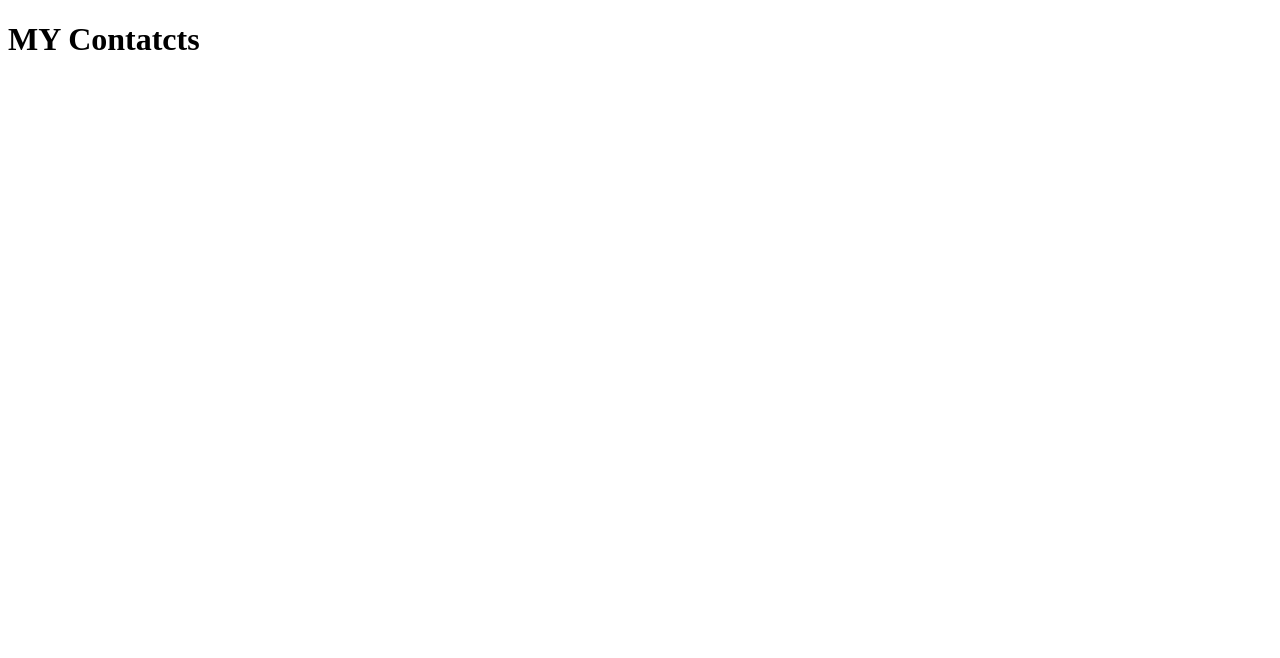
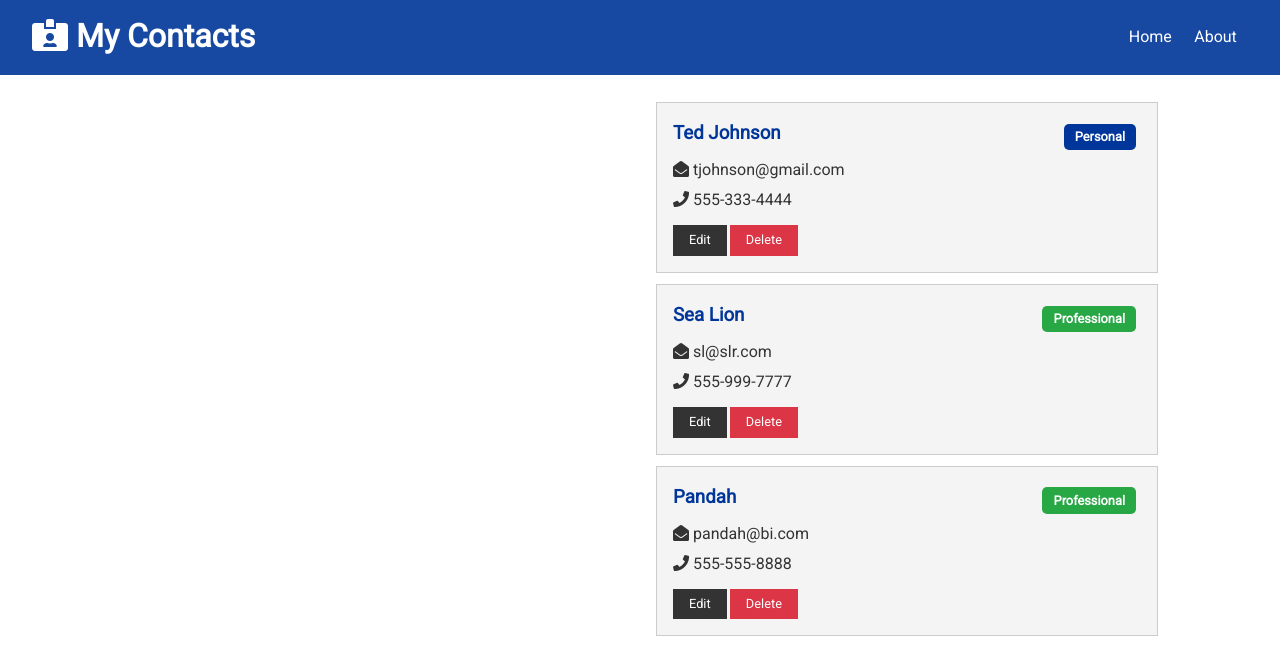
Before and after one commit to 1mauricio4/my-contacts, a React (Create React App) app in the folder client/: page / in a window 1280 px wide. Shown: the top 658 px of the page. Built offline with nearby package versions, Linux system fonts and the light colour scheme.

Commit message:
Add initial components and context api

```diff
--- a/client/src/App.css
+++ b/client/src/App.css
@@ -1,8 +1,8 @@
-@import url("https://fonts.googleapis.com/css?family=Roboto");
+@import url('https://fonts.googleapis.com/css?family=Roboto');
 
 /* Global Styles */
 :root {
-  --primary-color: #345567;
+  --primary-color: #003699;
   --dark-color: #333333;
   --light-color: #f4f4f4;
   --danger-color: #dc3545;
@@ -16,7 +16,7 @@
 }
 
 body {
-  font-family: "Roboto", sans-serif;
+  font-family: 'Roboto', sans-serif;
   font-size: 1rem;
   line-height: 1.6;
   background-color: #fff;
@@ -78,14 +78,6 @@
   color: var(--dark-color);
 }
 
-.text-success {
-  color: var(--success-color);
-}
-
-.text-danger {
-  color: var(--danger-color);
-}
-
 .text-center {
   text-align: center;
 }
@@ -96,17 +88,6 @@
 
 .text-left {
   text-align: left;
-}
-
-/* Center All */
-.all-center {
-  display: flex;
-  flex-direction: column;
-  width: 100%;
-  margin: auto;
-  justify-content: center;
-  align-items: center;
-  text-align: center;
 }
 
 /* Cards */
@@ -181,7 +162,7 @@
 .grid-2 {
   display: grid;
   grid-template-columns: repeat(2, 1fr);
-  grid-gap: 1rem;
+  grid-gap: 2rem;
 }
 
 .grid-3 {
@@ -193,7 +174,13 @@
 .grid-4 {
   display: grid;
   grid-template-columns: repeat(4, 1fr);
-  grid-gap: 1rem;
+  grid-gap: 2rem;
+}
+
+.grid-2-3 {
+  display: grid;
+  grid-template-columns: 2fr 3fr;
+  grid-gap: 2rem;
 }
 
 .btn {
@@ -227,7 +214,6 @@
 }
 
 .badge {
-  display: inline-block;
   font-size: 0.8rem;
   padding: 0.2rem 0.7rem;
   text-align: center;
@@ -318,10 +304,10 @@
   color: #888;
 }
 
-input[type="text"],
-input[type="email"],
-input[type="password"],
-input[type="date"],
+input[type='text'],
+input[type='email'],
+input[type='password'],
+input[type='date'],
 select,
 textarea {
   display: block;
@@ -331,9 +317,30 @@
   border: 1px solid #ccc;
 }
 
-input[type="submit"],
+input[type='submit'],
 button {
   font: inherit;
+}
+
+.form-group {
+  margin: 1.2rem 0;
+}
+
+.form-group input {
+  margin: 0.2rem 0;
+}
+
+.form-container {
+  max-width: 500px;
+  margin: 2rem auto;
+  overflow: hidden;
+  padding: 0 2rem;
+}
+
+.form-container h1,
+h2,
+h3 {
+  text-align: center;
 }
 
 table th,
@@ -354,6 +361,7 @@
   padding: 0.7rem 2rem;
   z-index: 1;
   width: 100%;
+  border-bottom: solid 1px var(--primary-color);
   opacity: 0.9;
   margin-bottom: 1rem;
 }
@@ -374,6 +382,22 @@
 
 .navbar .welcome span {
   margin-right: 0.6rem;
+}
+
+/* Animation (Add After) */
+.item-enter {
+  opacity: 0;
+}
+.item-enter-active {
+  opacity: 1;
+  transition: opacity 1000ms ease-in;
+}
+.item-exit {
+  opacity: 1;
+}
+.item-exit-active {
+  opacity: 0;
+  transition: opacity 1000ms ease-in;
 }
 
 /* Mobile Styles */
@@ -407,6 +431,10 @@
     text-align: center;
   }
 
+  .navbar h1 {
+    margin-bottom: 0.6rem;
+  }
+
   .navbar ul {
     text-align: center;
     justify-content: center;
--- a/client/src/App.js
+++ b/client/src/App.js
@@ -1,7 +1,29 @@
-import React from "react";
+import React, { Fragment } from "react";
+import { BrowserRouter as Router, Route, Switch } from "react-router-dom";
+import "./App.css";
+
+import Navbar from "./components/layout/Navbar";
+import Home from "./components/pages/Home";
+import About from "./components/pages/About";
+
+import ContactState from "./context/contact/ContactState";
 
 const App = () => {
-  return <h1>MY Contatcts</h1>;
+  return (
+    <ContactState>
+      <Router>
+        <Fragment>
+          <Navbar />
+          <div className="container">
+            <Switch>
+              <Route exact path="/" component={Home} />
+              <Route exact path="/about" component={About} />
+            </Switch>
+          </div>
+        </Fragment>
+      </Router>
+    </ContactState>
+  );
 };
 
 export default App;
--- /dev/null
+++ b/client/src/components/contacts/ContactItem.js
@@ -0,0 +1,40 @@
+import React from "react";
+import ContactState from "../../context/contact/ContactState";
+
+const ContactItem = ({ contact }) => {
+  const { id, name, email, phone, type } = contact;
+  return (
+    <div className="card bg-light">
+      <h3 className="text-primary text-left">
+        {name}{" "}
+        <span
+          style={{ float: "right" }}
+          className={
+            "badge " +
+            (type === "professional" ? "badge-success" : "badge-primary")
+          }
+        >
+          {type.charAt(0).toUpperCase() + type.slice(1)}
+        </span>
+      </h3>
+      <ul className="list">
+        {email && (
+          <li>
+            <i className="fas fa-envelope-open"></i> {email}
+          </li>
+        )}
+        {phone && (
+          <li>
+            <i className="fas fa-phone"></i> {phone}
+          </li>
+        )}
+      </ul>
+      <p>
+        <button className="btn btn-dark btn-sm">Edit</button>
+        <button className="btn btn-danger btn-sm">Delete</button>
+      </p>
+    </div>
+  );
+};
+
+export default ContactItem;
--- /dev/null
+++ b/client/src/components/contacts/Contacts.js
@@ -0,0 +1,20 @@
+import React, { Fragment, useContext } from "react";
+
+import ContactItem from "./ContactItem";
+
+import ContactContext from "../../context/contact/contactContext";
+
+const Contacts = () => {
+  const contactContext = useContext(ContactContext);
+
+  const { contacts } = contactContext;
+  return (
+    <Fragment>
+      {contacts.map(contact => (
+        <ContactItem key={contact.id} contact={contact} />
+      ))}
+    </Fragment>
+  );
+};
+
+export default Contacts;
--- /dev/null
+++ b/client/src/components/layout/Navbar.js
@@ -0,0 +1,33 @@
+import React from "react";
+import { Link } from "react-router-dom";
+import PropTypes from "prop-types";
+
+const Navbar = ({ title, icon }) => {
+  return (
+    <div className="navbar bg-primary">
+      <h1>
+        <i className={icon} /> {title}
+      </h1>
+      <ul>
+        <li>
+          <Link to="/">Home</Link>
+        </li>
+        <li>
+          <Link to="/about">About</Link>
+        </li>
+      </ul>
+    </div>
+  );
+};
+
+Navbar.propTypes = {
+  title: PropTypes.string.isRequired,
+  icon: PropTypes.string
+};
+
+Navbar.defaultProps = {
+  title: "My Contacts",
+  icon: "fas fa-id-card-alt"
+};
+
+export default Navbar;
--- /dev/null
+++ b/client/src/components/pages/About.js
@@ -0,0 +1,15 @@
+import React from "react";
+
+const About = () => {
+  return (
+    <div>
+      <h1>About This App</h1>
+      <p className="my-1">This is a full stack app for maintaining contacts</p>
+      <p className="bg-dark p">
+        <strong>Version: </strong> 1.0.0
+      </p>
+    </div>
+  );
+};
+
+export default About;
--- /dev/null
+++ b/client/src/components/pages/Home.js
@@ -0,0 +1,15 @@
+import React from "react";
+import Contacts from "../contacts/Contacts";
+
+const Home = () => {
+  return (
+    <div className="grid-2">
+      <div>{/* ContacForm */}</div>
+      <div>
+        <Contacts />
+      </div>
+    </div>
+  );
+};
+
+export default Home;
--- /dev/null
+++ b/client/src/context/contact/ContactState.js
@@ -0,0 +1,70 @@
+import React, { useReducer } from "react";
+import uuid from "uuid";
+import ContactContaxt from "./contactContext";
+import contactReducer from "./contactReducer";
+
+import {
+  ADD_CONTACT,
+  DELETE_CONTACT,
+  SET_CURRENT,
+  CLEAR_CURRENT,
+  UPDATE_CONTACT,
+  FILTER_CONTACTS,
+  CLEAR_FILTER
+} from "../types";
+
+const ContactState = props => {
+  const initialState = {
+    contacts: [
+      {
+        id: 1,
+        name: "Ted Johnson",
+        email: "tjohnson@gmail.com",
+        phone: "555-333-4444",
+        type: "personal"
+      },
+      {
+        id: 2,
+        name: "Sea Lion",
+        email: "sl@slr.com",
+        phone: "555-999-7777",
+        type: "professional"
+      },
+      {
+        id: 3,
+        name: "Pandah",
+        email: "pandah@bi.com",
+        phone: "555-555-8888",
+        type: "professional"
+      }
+    ]
+  };
+
+  const [state, dispatch] = useReducer(contactReducer, initialState);
+
+  // Add contact
+
+  // Delete contact
+
+  // Set current contact
+
+  // Clear current contact
+
+  // Update contact
+
+  // Filter contacts
+
+  // Clear filter
+
+  return (
+    <ContactContaxt.Provider
+      value={{
+        contacts: state.contacts
+      }}
+    >
+      {props.children}
+    </ContactContaxt.Provider>
+  );
+};
+
+export default ContactState;
--- /dev/null
+++ b/client/src/context/contact/contactContext.js
@@ -0,0 +1,5 @@
+import { createContext } from "react";
+
+const contactContext = createContext();
+
+export default contactContext;
--- /dev/null
+++ b/client/src/context/types.js
@@ -0,0 +1,9 @@
+export const ADD_CONTACT = "ADD_CONTACT";
+export const DELETE_CONTACT = "DELETE_CONTACT";
+export const SET_CURRENT = "SET_CURRENT";
+export const CLEAR_CURRENT = "CLEAR_CURRENT";
+export const UPDATE_CONTACT = "UPDATE_CONTACT";
+export const FILTER_CONTACTS = "FILTER_CONTACTS";
+export const CLEAR_FILTER = "CLEAR_FILTER";
+export const SET_ALERT = "SET_ALERT";
+export const REMOVE_ALERT = "REMOVE_ALERT";
```
Also changed, not shown: client/src/context/contact/contactReducer.js (added).
